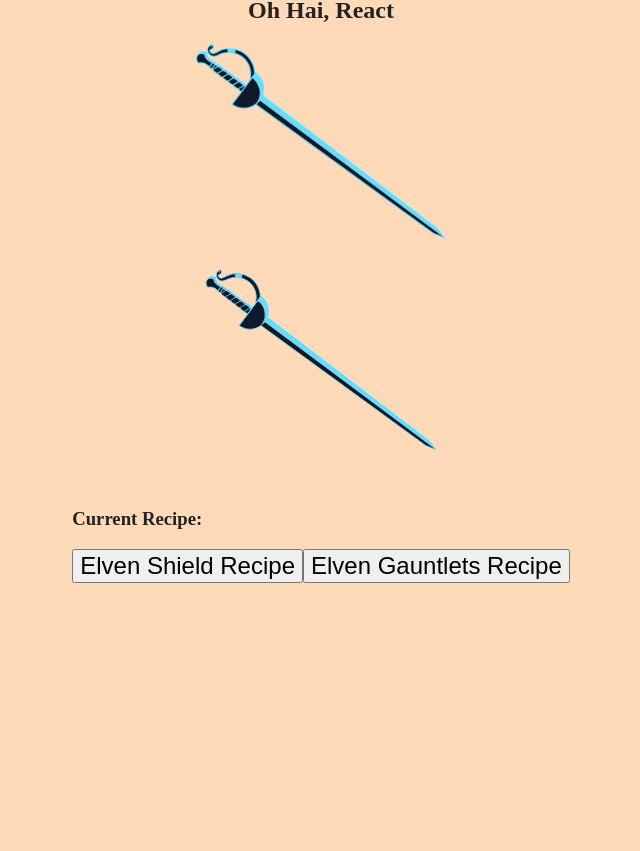
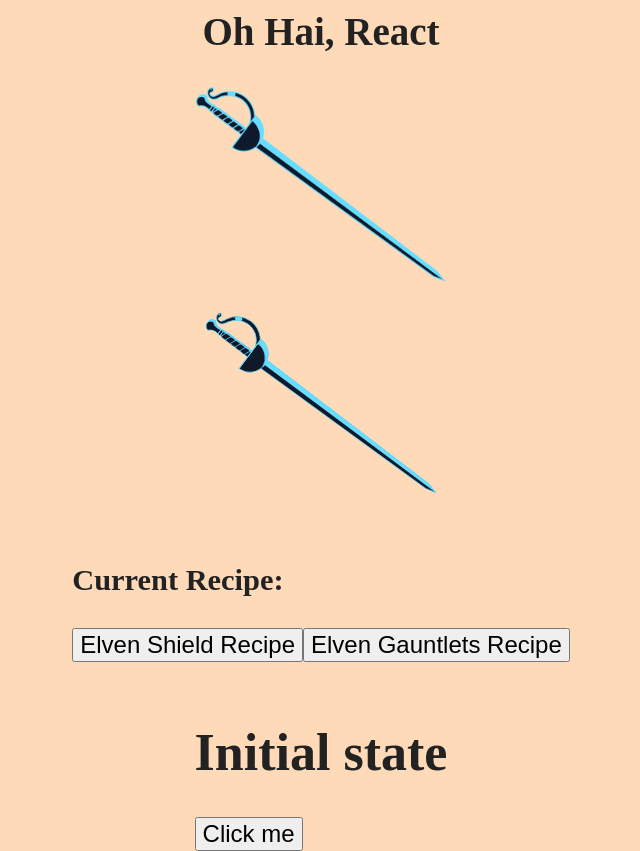
Before and after one commit to Fulvio75/webpack-config, a React app: page / in a window 1280 px wide. Shown: the part 323-1174 px from the top of the page, without its empty margins (319-959 px from the left). Before the commit the page ends 922 px from the top, so only its background shows below. Built offline with nearby package versions, Linux system fonts and the light colour scheme.

Commit message:
add react refresh for development

```diff
--- a/babel.config.js
+++ b/babel.config.js
@@ -1,5 +1,15 @@
+// Alcune transpilazioni eseguite da alcuni plugin (come React Fast Refresh)
+// possono essere abilitate solo in modalità di sviluppo, pena un fallimento di compilazione
+// se si opera in modalità di produzione.
+const plugins = []
+if (process.env.NODE_ENV !== 'production')
+{
+  plugins.push("react-refresh/babel");
+}
+
 module.exports = {
   presets: [
     "@babel/preset-env",
-    ["@babel/preset-react", { runtime: "automatic" }]]
+    ["@babel/preset-react", { runtime: "automatic" }]],
+    plugins: plugins,
 }
--- a/package.json
+++ b/package.json
@@ -11,6 +11,7 @@
     "@babel/core": "^7.23.0",
     "@babel/preset-env": "^7.22.20",
     "@babel/preset-react": "^7.22.15",
+    "@pmmmwh/react-refresh-webpack-plugin": "^0.5.11",
     "babel-loader": "^9.1.3",
     "clean-webpack-plugin": "^4.0.0",
     "css-loader": "^6.8.1",
@@ -19,6 +20,7 @@
     "postcss": "^8.4.31",
     "postcss-loader": "^7.3.3",
     "postcss-preset-env": "^9.1.4",
+    "react-refresh": "^0.14.0",
     "sass": "^1.69.0",
     "sass-loader": "^13.3.2",
     "webpack": "^5.88.2",
--- a/src/components/App.jsx
+++ b/src/components/App.jsx
@@ -1,5 +1,7 @@
 import "../styles/index.scss";
 import Recipes from "./Recipes";
+import Whatever from "./Whatever";
+
 import sword from "../images/swc-sword.png";
 import swordSvg from "../images/sword.svg";
 
@@ -14,6 +16,7 @@ const App = () => {
         <img src={sword} alt="sword" width="250" />
         <img src={swordSvg} alt="sword" width="250" />
         <Recipes />
+        <Whatever />
       </main>
     </>
   )
--- a/src/components/Recipes.jsx
+++ b/src/components/Recipes.jsx
@@ -1,3 +1,6 @@
+// @refresh reset
+// Qui sopra un pragma, per aggiungere funzionalità a questo singolo file
+// In questo caso chiediamo che le modifiche a questo file spazzino via lo stato di questo componente
 import { useState } from "react";
 
 const elvenShieldRecipe = {
--- /dev/null
+++ b/src/components/Whatever.jsx
@@ -0,0 +1,13 @@
+import { useState } from "react";
+
+const Whatever = () => {
+    const [state, setState] = useState("Initial state");
+    return (
+        <div>
+            <h1>{state}</h1>
+            <button onClick={() => setState("Button clicked")}>Click me</button>
+        </div>
+    )
+}
+
+export default Whatever;
--- a/src/styles/_global.scss
+++ b/src/styles/_global.scss
@@ -4,6 +4,7 @@ body {
   margin: 0;
   background-color: variables.$bg;
   color: var(--text);
+  font-size: 26px;
 }
 
 main {
--- a/webpack.config.js
+++ b/webpack.config.js
@@ -3,6 +3,8 @@
 // Il modulo "path" viene distribuito con NodeJS, quindi non è necessario installarlo,
 // è sufficiente richiederne l'uso.
 const path = require("path");
+
+const ReactRefreshWebpackPlugin = require("@pmmmwh/react-refresh-webpack-plugin");
 
 const MiniCssExtractPlugin = require("mini-css-extract-plugin");
 
@@ -17,14 +19,45 @@ const { CleanWebpackPlugin } = require("clean-webpack-plugin");
 let mode = "development";
 let target = "web";
 
+// Alcune transpilazioni eseguite da alcuni plugin (come React Fast Refresh)
+// possono essere abilitate solo in modalità di sviluppo, pena un fallimento di compilazione
+// se si opera in modalità di produzione.
+const plugins = [
+  // Mettiamo il plugin di pulizia in cima [J.C. l'ha sempre visto lì]
+  new CleanWebpackPlugin(),
+
+  new MiniCssExtractPlugin(),
+
+  // Comportamento di default: viene creata nella cartella destinazione un
+  // file index.html con alcune dipendenze
+  // new HtmlWebpackPlugin()
+
+  // Qui abbiamo esplicitamente detto qual è il modello da cui partire. Siccome
+  // il plugin seguente + webpack si curano di iniettare le dipendenze, dobbiamo
+  // rimuoverle per non averle presenti "duplicate" nel file index.html che viene generato
+  // nella cartella di destinazione "dist".
+  new HtmlWebpackPlugin({
+    template: "./src/index.html"
+  }),
+];
+
 if (process.env.NODE_ENV === "production") {
   mode = "production";
-  target = "browserslist"
+  target = "browserslist";
+} else {
+  // Plugin per il caricamento a caldo di React, senza che venga perso lo stato React
+  plugins.push(new ReactRefreshWebpackPlugin());
 };
 
 module.exports = {
   mode: mode,
   target: target,
+
+  // Necessario solo per l'hot reloading React, che però funziona già
+  // con le versioni di componenti esistenti nel momento in cui questo esercizio
+  // è stato svolto.
+  // entry: "./src/index.js",
+
   // Per mantenere l'output più organizzato e depositare i contenuti della build in apposite cartelle
   output: {
     // Questa proprietà ci serve solo per far funzionare correttamente CleanWebpackPlugin
@@ -98,26 +131,7 @@ module.exports = {
     ]
   },
 
-  plugins: [
-    // Mettiamo il plugin di pulizia in cima [J.C. l'ha sempre visto lì]
-    new CleanWebpackPlugin(),
-
-    new MiniCssExtractPlugin(),
-
-    // Comportamento di default: viene creata nella cartella destinazione un
-    // file index.html con alcune dipendenze
-    // new HtmlWebpackPlugin()
-
-    // Qui abbiamo esplicitamente detto qual è il modello da cui partire. Siccome
-    // il plugin seguente + webpack si curano di iniettare le dipendenze, dobbiamo
-    // rimuoverle per non averle presenti "duplicate" nel file index.html che viene generato
-    // nella cartella di destinazione "dist".
-    new HtmlWebpackPlugin({
-      template: "./src/index.html"
-    })
-
-
-  ],
+  plugins: plugins,
 
   // Estensioni che vengono inferite quando si importa da un modulo senza fornire l'estensione
   resolve: {
```
